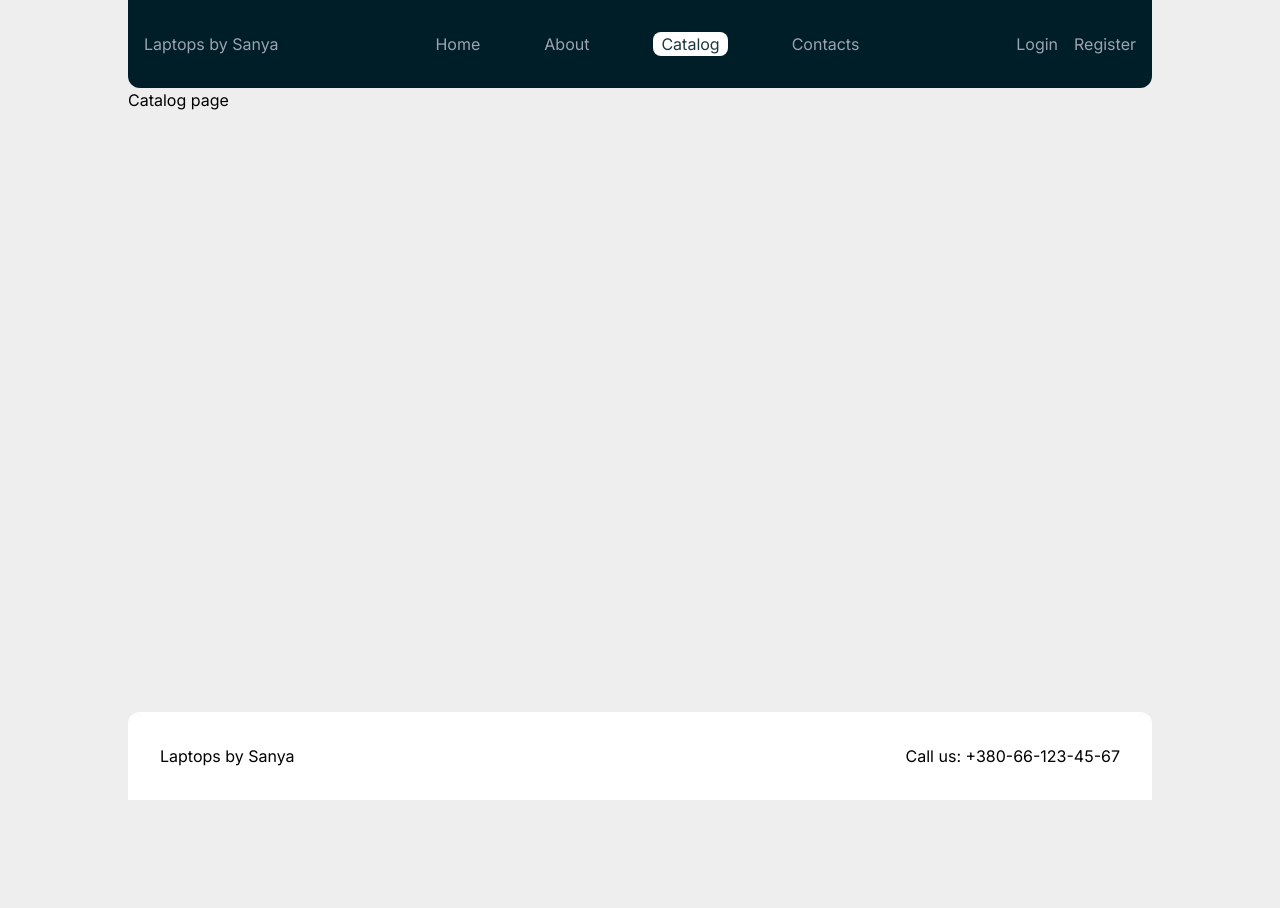
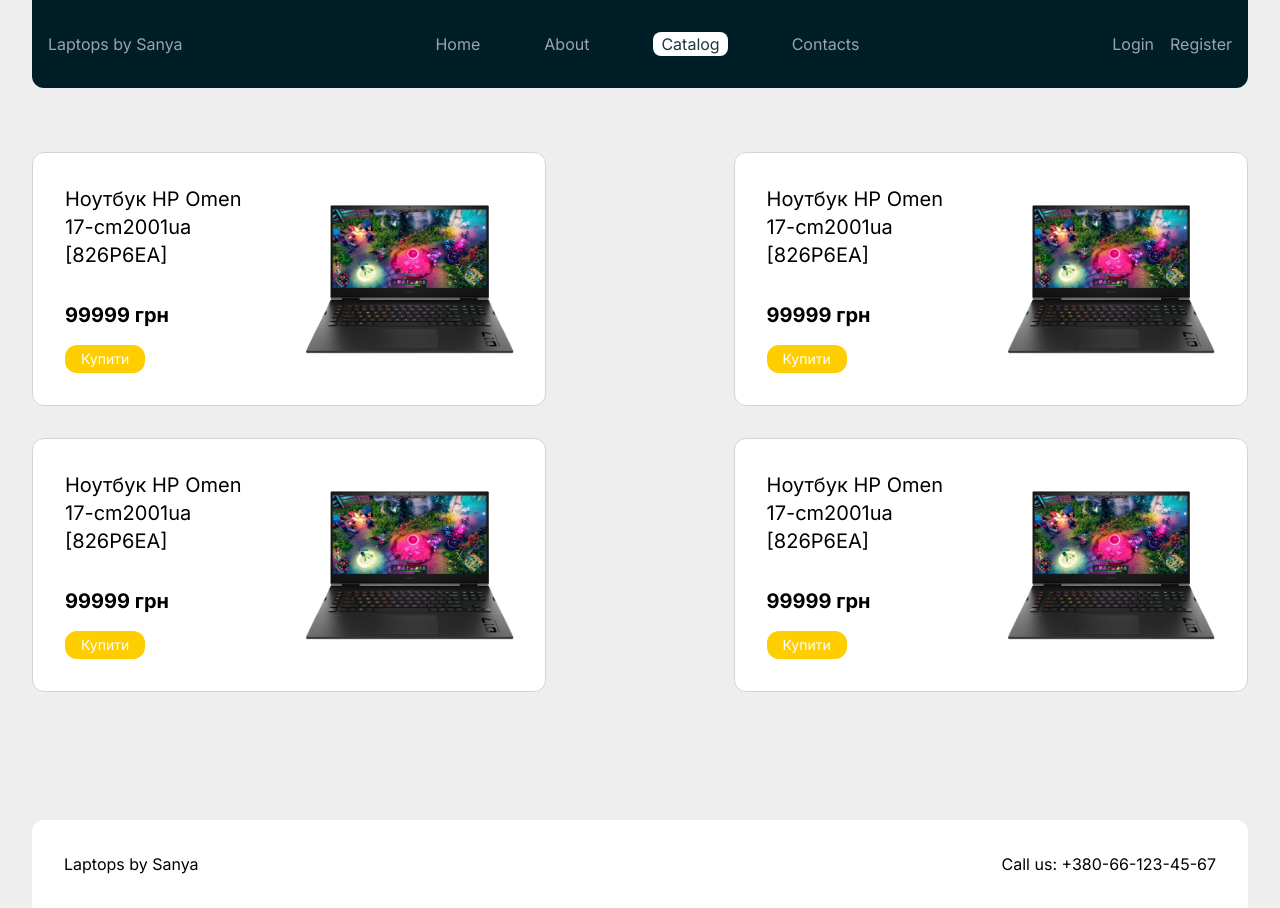
Before and after one commit to kostNai/laptops, a Next.js app: page /catalog in a window 1280 px wide. Before the commit the page ends 800 px from the top, so only its background shows below. Built offline with nearby package versions, Linux system fonts and the light colour scheme.

Commit message:
added ProductCard and ProductList components

```diff
--- a/src/app/catalog/page.tsx
+++ b/src/app/catalog/page.tsx
@@ -1,6 +1,9 @@
+import ProductList from '@/components/productList/ProductList'
 
 export default function CatalogPage() {
-  return (
-    <div>Catalog page</div>
-  )
+	return (
+		<div>
+			<ProductList />
+		</div>
+	)
 }
--- a/src/app/globals.css
+++ b/src/app/globals.css
@@ -3,5 +3,5 @@
 @tailwind utilities;
 
 body {
-	@apply bg-body-bg px-32 max-xl:px-8 max-sm:px-0;
+	@apply bg-body-bg px-32 max-2xl:px-8 max-sm:px-0;
 }
--- a/src/app/page.tsx
+++ b/src/app/page.tsx
@@ -3,7 +3,7 @@
 
 export default function Home() {
 	return (
-		<section className="mt-8 flex gap-8 h-2/3 max-lg:flex-col">
+		<section className="mt-8 flex gap-8 h-2/3 max-lg:flex-col max-lg:h-screen max-lg:gap-2">
 			<div className="flex-1 flex flex-col gap-8 pt-16">
 				<h1 className="text-5xl font-bold">
 					Потрібні якісні та недорогі ноутбуки з США? Ти там де треба!
@@ -29,7 +29,7 @@
 					</Link>
 				</div>
 			</div>
-			<div className="relative flex-1 p-16">
+			<div className="relative flex-1 px-32 py-16 max-xl:p-0 max-lg:w-full max-lg:h-1/2 max-md:hidden">
 				<div className="relative object-cover h-full">
 					<Image src="/title-img.png" alt="" fill />
 				</div>
--- a/src/components/footer/Footer.tsx
+++ b/src/components/footer/Footer.tsx
@@ -2,7 +2,7 @@
 
 export default function Footer() {
 	return (
-		<footer className="flex shrink justify-between p-8 bg-white rounded-t-xl max-sm:rounded-none max-[450px]:flex-col max-[450px]:gap-4 max-[450px]:justify-around max-[450px]:items-center">
+		<footer className="mt-16 flex shrink justify-between p-8 bg-white rounded-t-xl max-sm:rounded-none max-[450px]:flex-col max-[450px]:gap-4 max-[450px]:justify-around max-[450px]:items-center">
 			<div>
 				<Link href="/" className="hover:underline">
 					Laptops by Sanya
--- /dev/null
+++ b/src/components/productCard/ProductCard.tsx
@@ -0,0 +1,39 @@
+import { ProductType } from '@/types/ProductType'
+import Image from 'next/image'
+import Link from 'next/link'
+
+type Props = {
+	product: ProductType
+}
+export default function ProductCard({ product }: Props) {
+	return (
+		<div className="border-gray-300 border-solid border-[calc(1px)] flex w-fit p-8 gap-8 bg-white rounded-xl hover:shadow-md hover:shadow-current transition duration-300">
+			<div className="flex-1 flex flex-col gap-8">
+				<div>
+					<Link
+						href={'/'}
+						className="text-xl font-normal hover:text-link-hover-color transiton duration-300"
+					>
+						{product.title}
+					</Link>
+				</div>
+				<div className="flex flex-col gap-4">
+					<p className="text-xl font-bold">{product.price} грн</p>
+					<button className="w-fit text-sm py-[calc(4px)] px-4 bg-bg-btn text-white  hover:bg-bg-btn-hover rounded-xl transition duration-300">
+						Купити
+					</button>
+				</div>
+			</div>
+			<div className="flex-1">
+				<div className="relative object-cover h-full ">
+					<Image
+						src="/test-card-image.png"
+						alt=""
+						fill
+						className="hover:cursor-pointer"
+					/>
+				</div>
+			</div>
+		</div>
+	)
+}
--- /dev/null
+++ b/src/components/productList/ProductList.tsx
@@ -0,0 +1,35 @@
+import { ProductType } from '@/types/ProductType'
+import React from 'react'
+import ProductCard from '../productCard/ProductCard'
+
+const products: ProductType[] = [
+	{
+		title: 'Ноутбук HP Omen 17-cm2001ua [826P6EA]',
+		desc: "Процесор: Intel Core i7Базова частота: 3.7Максимальна частота: 5Об’єм оперативної пам’яті: 16 ГБОб'єм накопичувача: 1 ТБСерія відеокарти: GeForce RTX 4070Об’єм пам’яті відеокарти: 8 ГБДіагональ екрану: 17.3Роздільна здатність екрану: 2560×1440Модель процесора: i7-13700HXТип матриці: IPS",
+		price: 99999
+	},
+	{
+		title: 'Ноутбук HP Omen 17-cm2001ua [826P6EA]',
+		desc: "Процесор: Intel Core i7Базова частота: 3.7Максимальна частота: 5Об’єм оперативної пам’яті: 16 ГБОб'єм накопичувача: 1 ТБСерія відеокарти: GeForce RTX 4070Об’єм пам’яті відеокарти: 8 ГБДіагональ екрану: 17.3Роздільна здатність екрану: 2560×1440Модель процесора: i7-13700HXТип матриці: IPS",
+		price: 99999
+	},
+	{
+		title: 'Ноутбук HP Omen 17-cm2001ua [826P6EA]',
+		desc: "Процесор: Intel Core i7Базова частота: 3.7Максимальна частота: 5Об’єм оперативної пам’яті: 16 ГБОб'єм накопичувача: 1 ТБСерія відеокарти: GeForce RTX 4070Об’єм пам’яті відеокарти: 8 ГБДіагональ екрану: 17.3Роздільна здатність екрану: 2560×1440Модель процесора: i7-13700HXТип матриці: IPS",
+		price: 99999
+	},
+	{
+		title: 'Ноутбук HP Omen 17-cm2001ua [826P6EA]',
+		desc: "Процесор: Intel Core i7Базова частота: 3.7Максимальна частота: 5Об’єм оперативної пам’яті: 16 ГБОб'єм накопичувача: 1 ТБСерія відеокарти: GeForce RTX 4070Об’єм пам’яті відеокарти: 8 ГБДіагональ екрану: 17.3Роздільна здатність екрану: 2560×1440Модель процесора: i7-13700HXТип матриці: IPS",
+		price: 99999
+	}
+]
+export default function ProductList() {
+	return (
+		<div className="my-16 flex flex-wrap  justify-between gap-8 max-xl:justify-center">
+			{products.map((product, indx) => (
+				<ProductCard product={product} key={indx} />
+			))}
+		</div>
+	)
+}
--- /dev/null
+++ b/src/types/ProductType.ts
@@ -0,0 +1,5 @@
+export type ProductType = {
+	title: string
+	desc: string
+	price: number
+}
--- a/tailwind.config.ts
+++ b/tailwind.config.ts
@@ -16,7 +16,10 @@
 			colors: {
 				'body-bg': '#eeeeee',
 				'header-bg': '#001E28',
-				'text-dark': '#1B3841'
+				'text-dark': '#1B3841',
+				'bg-btn': '#ffce00',
+				'bg-btn-hover': '#F94E4E',
+				'link-hover-color': '#8177FF'
 			}
 		}
 	},
```
Also changed, not shown: public/test-card-image.png (added).
